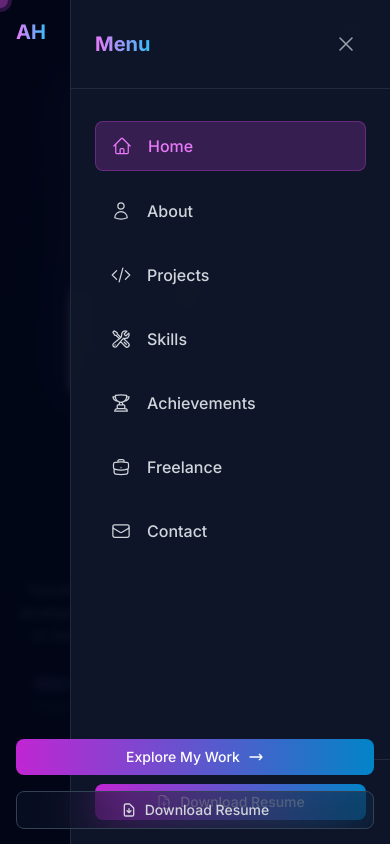
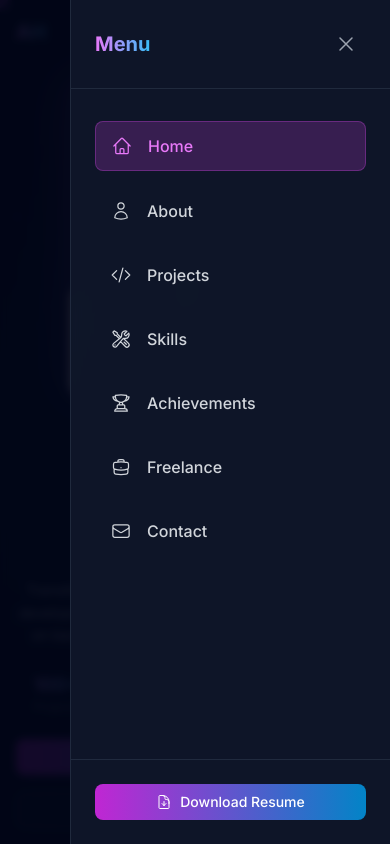
Before and after one commit to DopeBiscuit/Portfolio, a React (Vite) app: page / in a window 390 px wide. Both pictures are taken after a click on the button 354 px from the left and 32 px from the top of the page. Shown: the top 844 px of the page. Built offline with nearby package versions, Linux system fonts and the light colour scheme.

Commit message:
z-index v1.2

```diff
--- a/src/components/MobileNavbar.jsx
+++ b/src/components/MobileNavbar.jsx
@@ -71,7 +71,7 @@ const MobileNavbar = () => {
     <>
       {/* Mobile Navbar */}
       <motion.nav
-        className={`fixed top-0 left-0 right-0 z-50 transition-all duration-300 ${
+        className={`fixed top-0 left-0 right-0 z-[100] transition-all duration-300 ${
           isScrolled ? 'glass-effect border-b border-dark-700/50' : 'bg-transparent'
         } md:hidden`}
       >
@@ -109,7 +109,7 @@ const MobileNavbar = () => {
             initial={{ opacity: 0 }}
             animate={{ opacity: 1 }}
             exit={{ opacity: 0 }}
-            className="fixed inset-0 z-40 bg-dark-950/90 backdrop-blur-sm md:hidden"
+            className="fixed inset-0 z-[100] bg-dark-950/90 backdrop-blur-sm md:hidden"
             onClick={() => setIsOpen(false)}
           />
         )}
@@ -123,7 +123,7 @@ const MobileNavbar = () => {
             initial="closed"
             animate="open"
             exit="closed"
-            className="fixed top-0 right-0 w-80 h-full bg-dark-900/95 backdrop-blur-xl border-l border-dark-700/50 z-50 md:hidden"
+            className="fixed top-0 right-0 w-80 h-full bg-dark-900/95 backdrop-blur-xl border-l border-dark-700/50 z-[100] md:hidden"
           >
             <div className="flex flex-col h-full">
               {/* Header */}
```
